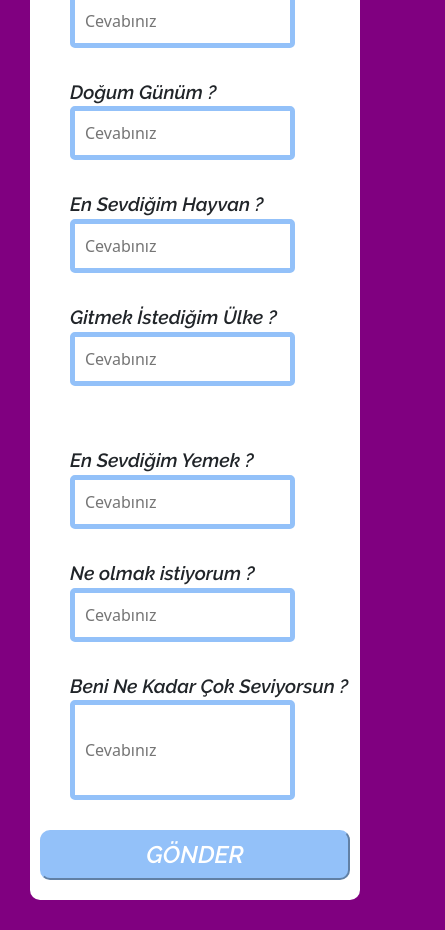
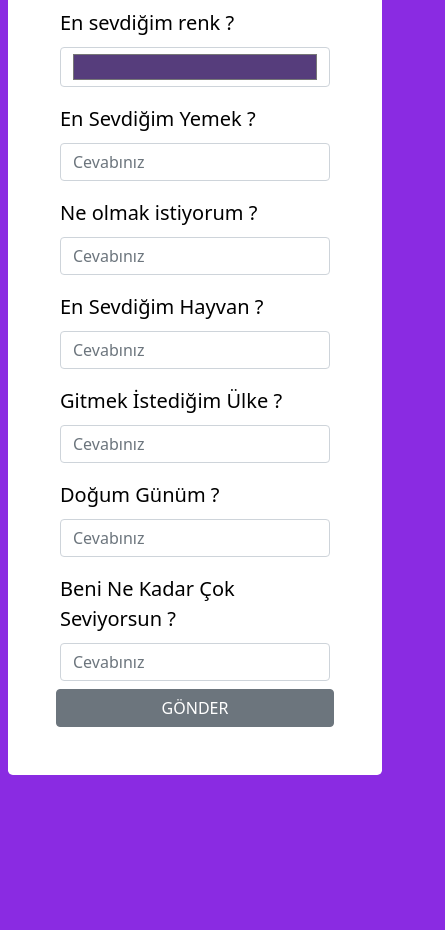
Before and after one commit to furkanyilmazz/basic-form, a plain HTML site: page index.html in a window 390 px wide. Shown: the part 180-1110 px from the top of the page, 445 px wide, since content can reach past the window. After the commit the page ends 955 px from the top, so only its background shows below. Drawn offline with nearby package versions, Linux system fonts and the light colour scheme.

Commit message:
Bootstrap
Bootstrap added.
New design added.

```diff
--- a/index.html
+++ b/index.html
@@ -10,71 +10,61 @@
     <link href="https://fonts.googleapis.com/css2?family=Raleway:ital,wght@1,600&display=swap" rel="stylesheet">
     <link href="https://cdn.jsdelivr.net/npm/bootstrap@5.0.1/dist/css/bootstrap.min.css" rel="stylesheet"
         integrity="sha384-+0n0xVW2eSR5OomGNYDnhzAbDsOXxcvSN1TPprVMTNDbiYZCxYbOOl7+AMvyTG2x" crossorigin="anonymous">
-    <title>Beni Ne Kadar Tanıyosun</title>
+    <title>Beni Ne Kadar Tanıyorsun ?</title>
 </head>
 
-<body class="arkaplan">
+<body class="bg">
 
-    <div class="beyazkisim">
+    <div class="container-md mt-5">
 
-        <h1>Beni Ne Kadar Tanıyorsun ?</h1>
+        <form action="" class="bg-white rounded-3 p-5 row g-2 ">
 
-        <form id="form">
-            <div class="form">
-                <div>
-                    <div class="div">
-                        <label for="En sevdiğim renk" class="baslik">En sevdiğim renk</label>
+            <h1 class="mt-2">Beni Ne Kadar Tanıyorsun ?</h1>
             <br>
-                        <input type="text" class="input" name="soru1" placeholder="Cevabınız">
+
+            <div class="col-md-6">
+                <label for="En sevdiğim renk" class="col-form-label-lg">En sevdiğim renk ? </label>
+                <input type="color" class="col-form-label-lg form-control" value="#563d7c" id="soru1"
+                    style="height: 40px;" placeholder="Cevabınız">
             </div>
 
-                    <div class="div">
-                        <label for="Doğum Günüm?" class="baslik">Doğum Günüm ?</label>
-                        <br>
-                        <input type="text" class="input" name="soru2" placeholder="Cevabınız">
+            <div class="col-md-6">
+                <label for="En Sevdiğim Yemek" class="col-form-label-lg">En Sevdiğim Yemek ?</label>
+                <input type="text" class="form-control" id="soru1" placeholder="Cevabınız">
             </div>
 
-                    <div class="div">
-                        <label for="En Sevdiğim Hayvan ?" class="baslik">En Sevdiğim Hayvan ?</label>
-                        <br>
-                        <input type="text" class="input" name="soru3" placeholder="Cevabınız">
+            <div class="col-md-6">
+                <label for="Ne olmak istiyorum" class="col-form-label-lg">Ne olmak istiyorum ?</label>
+                <input type="text" class="form-control" id="soru1" placeholder="Cevabınız">
             </div>
 
-                    <div class="div">
-                        <label for="Gitmek İstediğim Ülke ?" class="baslik">Gitmek İstediğim Ülke ?</label>
-                        <br>
-                        <input type="text" class="input" name="soru4" placeholder="Cevabınız">
-                    </div>
+            <div class="col-md-6">
+                <label for="En Sevdiğim Hayvan" class="col-form-label-lg">En Sevdiğim Hayvan ?</label>
+                <input type="text" class="form-control" id="soru1" placeholder="Cevabınız">
             </div>
 
-                <div class="sorulardiv">
-                    <div class="div">
-                        <label for="En Sevdiğim Yemek ?" class="baslik">En Sevdiğim Yemek ?</label>
-                        <br>
-                        <input type="text" class="input" name="soru5" placeholder="Cevabınız">
+            <div class="col-md-6">
+                <label for="Gitmek İstediğim Ülke" class="col-form-label-lg">Gitmek İstediğim Ülke ?</label>
+                <input type="text" class="form-control" id="soru1" placeholder="Cevabınız">
             </div>
 
-                    <div class="div">
-                        <label for="Ne olmak istiyorum ?" class="baslik">Ne olmak istiyorum ?</label>
-                        <br>
-                        <input type="text" class="input" name="soru6" placeholder="Cevabınız">
+            <div class="col-md-6">
+                <label for="Doğum Günüm" class="col-form-label-lg">Doğum Günüm ?</label>
+                <input type="text" class="form-control" id="soru1" placeholder="Cevabınız">
             </div>
 
-                    <div class="div">
-                        <label for="Beni Ne Kadar Çok Seviyorsun ?" class="baslik">Beni Ne Kadar Çok Seviyorsun
+            <div class="col-md-12">
+                <label for="Beni Ne Kadar Çok Seviyorsun" class="col-form-label-lg">Beni Ne Kadar Çok Seviyorsun
                     ?</label>
-                        <br>
-                        <input type="text" class="sonsoru" name="soru7" placeholder="Cevabınız">
-                    </div>
-                </div>
+                <input type="text" class="form-control" id="soru1" placeholder="Cevabınız">
             </div>
 
-            <input type="submit" class="justify-content-center  button" form="form" value="GÖNDER"></input>
+            <button type="submit" class="btn btn-secondary col-sm-12 my-sm-4">GÖNDER</button>
 
         </form>
-
     </div>
 
+    <!--Bootstrap Start-->
     <script src="https://cdn.jsdelivr.net/npm/@popperjs/core@2.9.2/dist/umd/popper.min.js"
         integrity="sha384-IQsoLXl5PILFhosVNubq5LC7Qb9DXgDA9i+tQ8Zj3iwWAwPtgFTxbJ8NT4GN1R8p" crossorigin="anonymous">
     </script>
@@ -84,6 +74,7 @@
     <script src="https://cdn.jsdelivr.net/npm/bootstrap@5.0.1/dist/js/bootstrap.bundle.min.js"
         integrity="sha384-gtEjrD/SeCtmISkJkNUaaKMoLD0//ElJ19smozuHV6z3Iehds+3Ulb9Bn9Plx0x4" crossorigin="anonymous">
     </script>
+    <!--Bootstrap End-->
 </body>
 
 </html>
--- a/style.css
+++ b/style.css
@@ -1,170 +1,21 @@
-.arkaplan {
+.bg {
     background-color: blueviolet;
 }
 
-.beyazkisim {
-    margin: 30px;
-    border-radius: 10px;
-    border-color: white;
-    background-color: white;
-    padding: 50px;
+h1 {
+    text-align: center;
+    margin-top: 10px;
 }
 
-.baslik {
-    width: 150%;
-    font-size: 1.5em;
-    font-family: 'Raleway', sans-serif;
-    font-weight: bold;
+.col-form-label-lg {
+    color: black;
+    font-weight: 500;
 }
 
-.input {
+.form-control {
     border: 10px;
     border-width: 5px;
     border-color: #93C1F9;
     border-style: solid;
     border-radius: 5px;
-    padding: 10px;
-    width: 100%;
-    font-size: 1em;
 }
-
-.input:focus {
-    border: 10px;
-    border-width: 5px;
-    border-color: #93C1F9;
-    border-style: solid;
-    border-radius: 5px;
-    outline: 0;
-}
-
-.div {
-    margin: 30px;
-}
-
-.form {
-    flex-direction: row;
-    display: flex;
-    justify-content: center;
-}
-
-.sorulardiv {
-    margin-left: 100px
-}
-
-.sonsoru {
-    border: 10px;
-    border-width: 5px;
-    border-color: #93C1F9;
-    border-style: solid;
-    border-radius: 5px;
-    padding: 10px;
-    width: 100%;
-    font-size: 1em;
-    height: 8.2em;
-}
-
-h1 {
-    text-align: center;
-    font-family: 'Raleway', sans-serif;
-    font-size: 2em;
-}
-
-.button {
-    width: 70%;
-    height: 50px;
-    color: white;
-    font-size: 1.5em;
-    font-family: 'Raleway', sans-serif;
-    background-color: #93C1F9;
-    border-width: 2px;
-    border-color: #93C1F9;
-    border-radius: 10px;
-}
-
-
-@media(max-width:768px) {
-    .arkaplan {
-        background-color: purple;
-    }
-
-    .beyazkisim {
-        border-radius: 10px;
-        border-color: white;
-        background-color: white;
-        padding: 10px;
-    }
-
-
-    .baslik {
-        width: 150%;
-        font-size: 1.2em;
-        font-family: 'Raleway', sans-serif;
-        font-weight: bold;
-        justify-content: center;
-    }
-
-    .input {
-        border: 10px;
-        border-width: 5px;
-        border-color: #93C1F9;
-        border-style: solid;
-        border-radius: 5px;
-        padding: 10px;
-        width: 90%;
-        font-size: 1em;
-    }
-
-    .input:focus {
-        border: 10px;
-        border-width: 5px;
-        border-color: #93C1F9;
-        border-style: solid;
-        border-radius: 5px;
-        outline: 0;
-    }
-
-    .div {
-        justify-content: center;
-    }
-
-    .form {
-        flex-direction: column;
-        justify-content: center;
-    }
-
-    .sorulardiv {
-        margin-left: 0px;
-        justify-content: center;
-    }
-
-    .sonsoru {
-        border: 10px;
-        border-width: 5px;
-        border-color: #93C1F9;
-        border-style: solid;
-        border-radius: 5px;
-        padding: 10px;
-        width: 90%;
-        font-size: 1em;
-        height: 100px;
-    }
-
-    h1 {
-        text-align: center;
-        font-family: 'Raleway', sans-serif;
-        font-size: 2em;
-    }
-
-    .button {
-        width: 100%;
-        height: 50px;
-        color: white;
-        font-size: 1.5em;
-        font-family: 'Raleway', sans-serif;
-        background-color: #93C1F9;
-        border-width: 2px;
-        border-color: #93C1F9;
-        border-radius: 10px;
-        margin-bottom: 10px;
-    }
-}
```
Also changed, not shown: oldcss.css (added, +170 -0 lines), oldindex.html (added, +91 -0 lines). Lines whose indentation alone changed are shown as unchanged.
